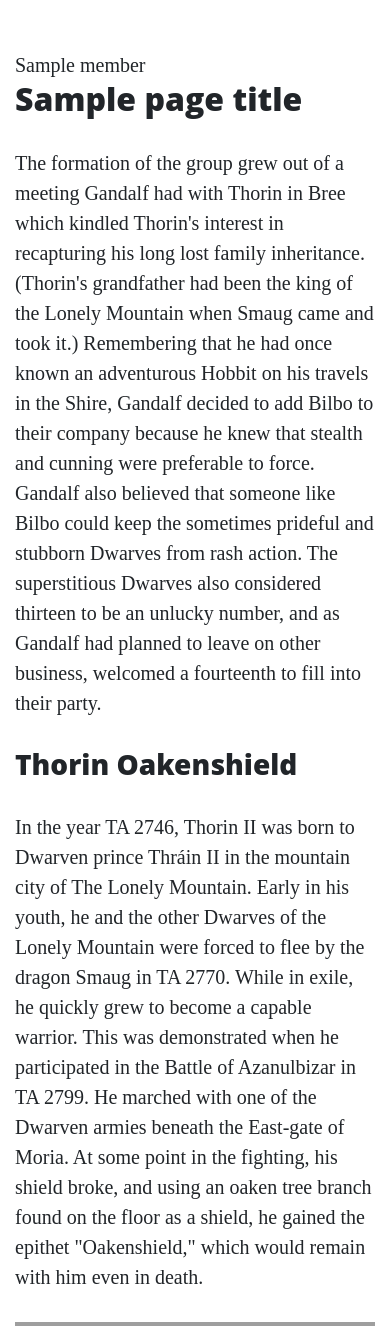
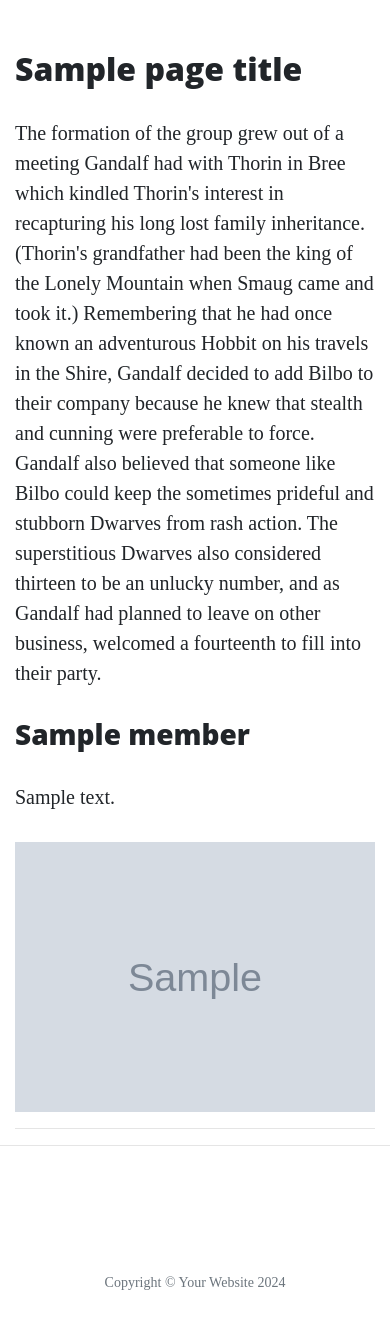
Before and after one commit to acelliott1218/flask-testing, a Python web app: template templates/about.html in a window 390 px wide. Shown: the part 533-1859 px from the top of the page. After the commit the page ends 1823 px from the top, so only its background shows below. Run offline with Jinja, Linux system fonts and the light colour scheme; the template is opened without the code that fills it: most values are stand-ins (such as "Sample title", 1, 10 or a date in 2020); grey boxes marked "Sample" are stand-in pictures; some libraries are stand-ins or nearby versions; grey boxes are pictures that could not be loaded.

Commit message:
add for loop referencing json.company to about.html

```diff
--- a/templates/about.html
+++ b/templates/about.html
@@ -1,7 +1,6 @@
 {% extends "base.html" %}
 {% block content %}
 
-    {{ company[1]["name"] }}
 
     <h2>{{ page_title }}</h2>
     <p>
@@ -14,34 +13,20 @@
 		leave on other business, welcomed a fourteenth to fill into their party.
     </p>
 
+    {% for member in company %}
         <div class="row featurette">
             <div class="col-md-7">
-            <h3>Thorin Oakenshield</h3>
+                <h3>{{ member.name }}</h3>
                 <p>
-				In the year TA 2746, Thorin II was born to Dwarven prince Thráin II in the mountain city of The Lonely Mountain.
-				Early in his youth, he and the other Dwarves of the Lonely Mountain were forced to flee by the dragon Smaug in TA
-				2770. While in exile, he quickly grew to become a capable warrior. This was demonstrated when he participated in the
-				Battle of Azanulbizar in TA 2799. He marched with one of the Dwarven armies beneath the East-gate of Moria. At some
-				point in the fighting, his shield broke, and using an oaken tree branch found on the floor as a shield, he gained
-				the epithet "Oakenshield," which would remain with him even in death.
+                    {{
+                        member.description
+                    }}
                 </p>
             </div>
             <div class="col-md-5">
-            <img src="https://vignette.wikia.nocookie.net/lotr/images/3/3f/ThorinBIG.jpg" alt="">
+                <img src=" {{ member.image_source }}" alt="" class="featurette-image image-responsive">
             </div>
         </div>
-
-    <div class="row featurette">
-        <div class="col-md-5">
-            <img src="https://vignette.wikia.nocookie.net/lotr/images/b/b4/The-Hobbit-Fili-and-Kili.jpg" alt="">
-        </div>
-        <div class="col-md-7">
-            <h3>Fili and Kili</h3>
-			<p>
-				Fíli and Kíli were nephews of Thorin, who was the elder brother of their mother Dís. They were also nephews of
-				Frerin, grandsons of Thráin II, and great-grandsons of Thrór. Fíli's most distinguishing feature was his long nose,
-				the longest of any of the Dwarves in Thorin's company.
-			</p>
-        </div>
-    </div>
+        <hr class="featurette divider">
+    {% endfor %}
 {% endblock %}
```
Also changed, not shown: data/company.json (+56 -2 lines). Lines whose indentation alone changed are shown as unchanged.
